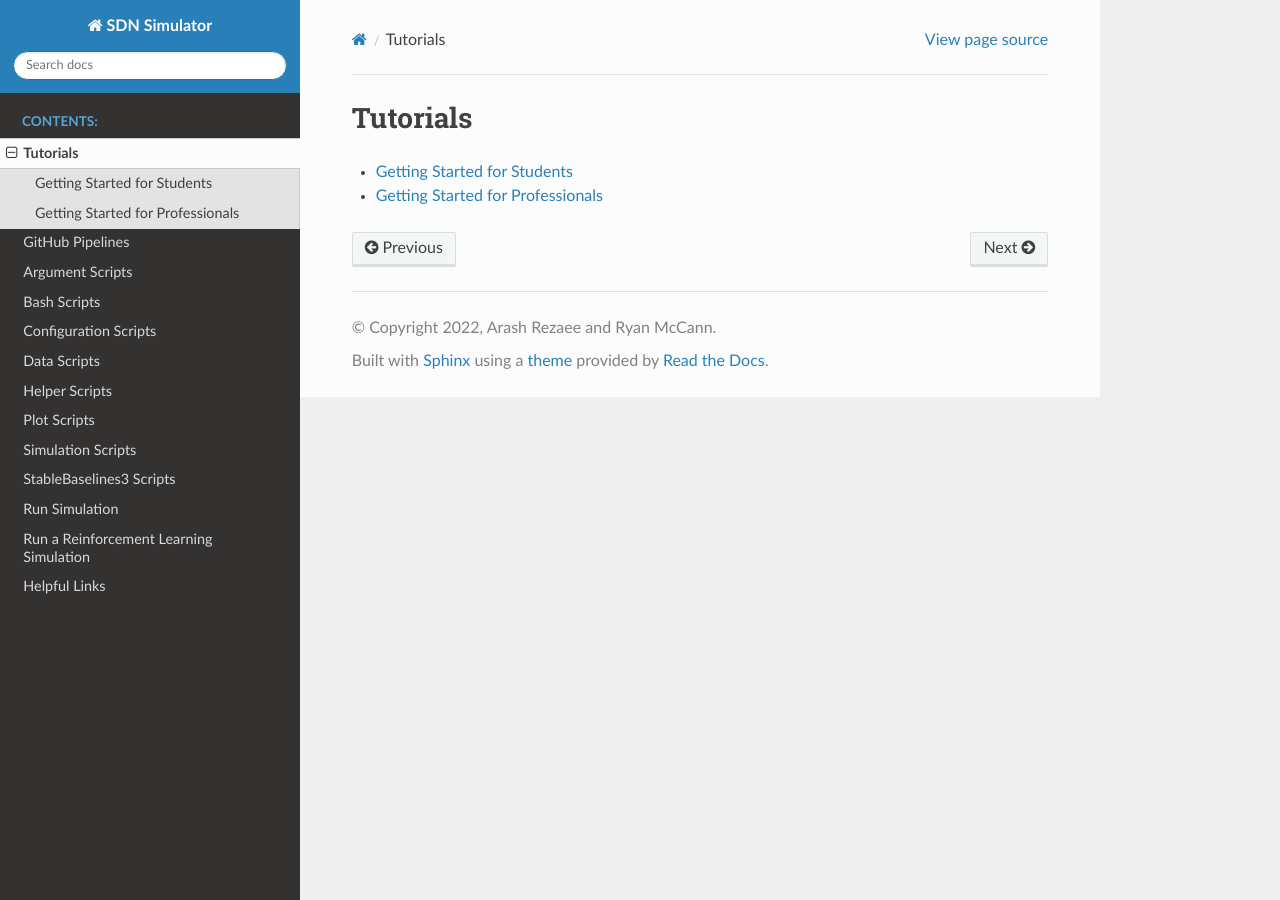
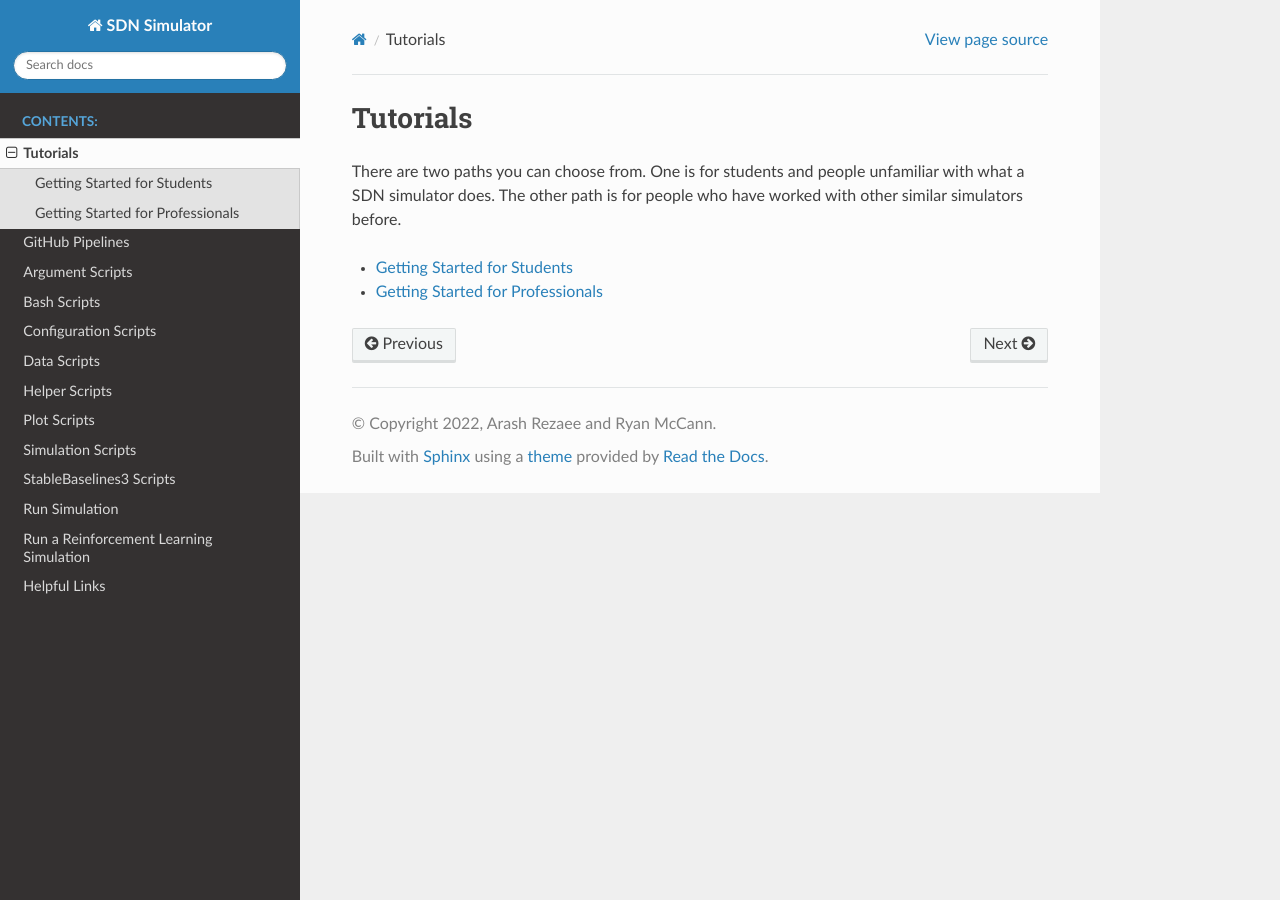
Before and after one commit to SDNNetSim/SDON_simulator, a Sphinx documentation site: the page built from docs/tutorials/tutorials_modules.rst, in a window 1280 px wide. Built offline with Sphinx 7.4.7 and the Read the Docs theme 2.0.0, drawn with Linux system fonts in a browser that asks for light colours; pages that are not in the unit, such as notebooks, are missing from menus.

Commit message:
Add description to paths

```diff
--- a/docs/tutorials/tutorials_modules.rst
+++ b/docs/tutorials/tutorials_modules.rst
@@ -1,7 +1,11 @@
 Tutorials
 =========
 
+There are two paths you can choose from. One is for students and people unfamiliar with what a SDN simulator does. The
+other path is for people who have worked with other similar simulators before.
+
 .. toctree::
+    :maxdepth: 2
 
     getting_started_student.rst
     getting_started_professional.rst
```
